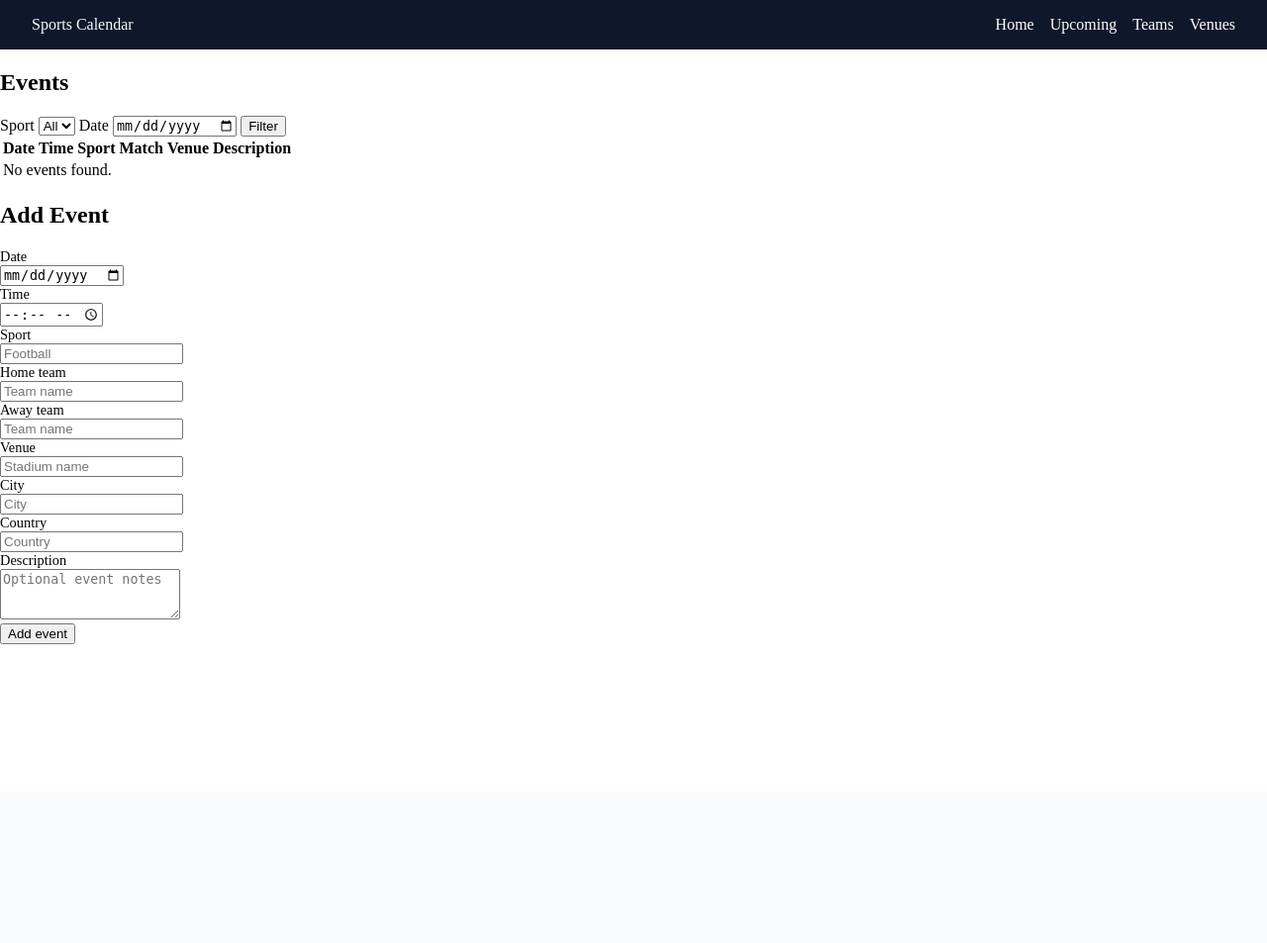
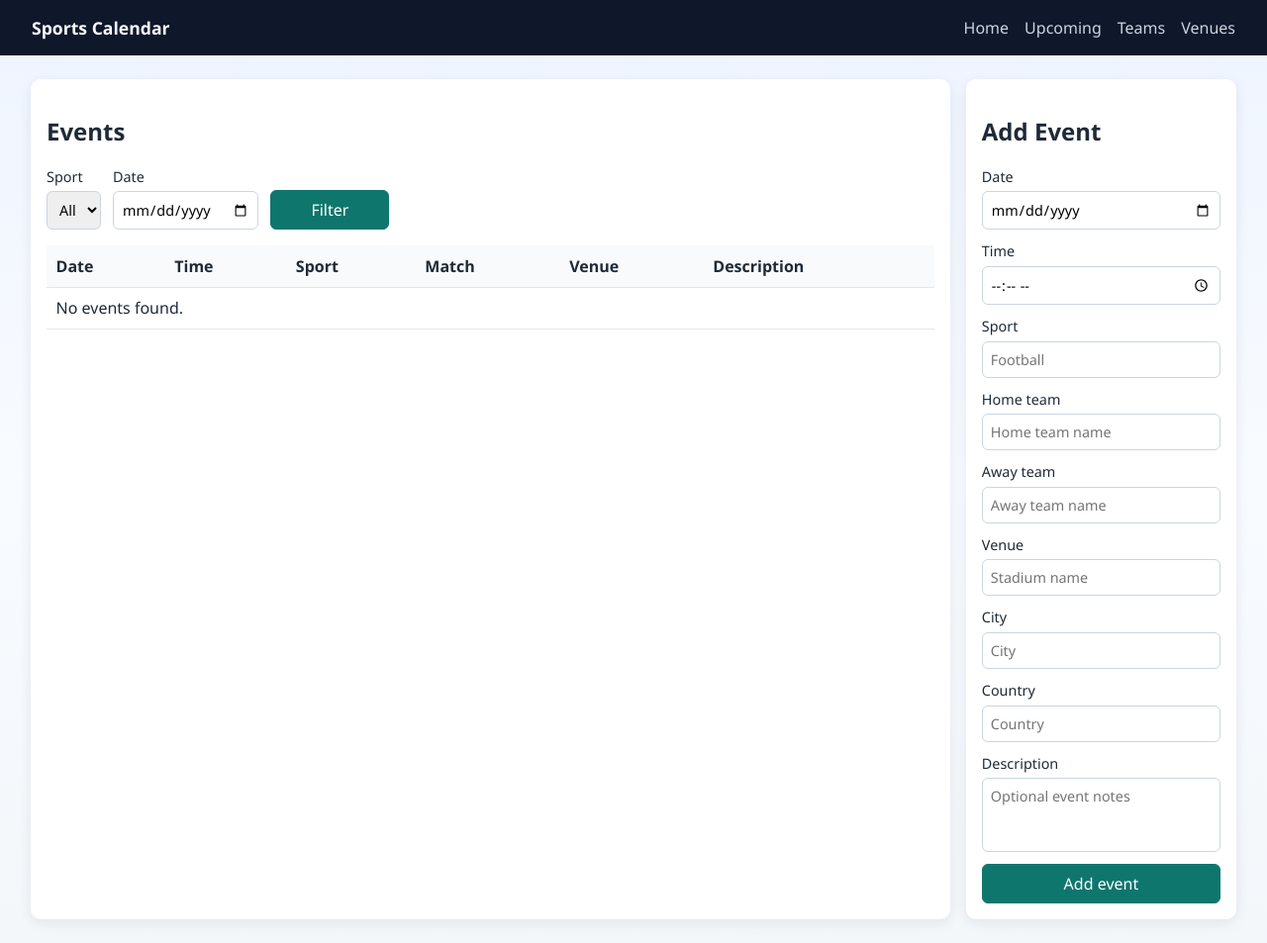
Before and after one commit to damiankantorowski/sports-calendar, a Flask app: page / in a window 1280 px wide. Shown: the whole page at 99% size. Before the commit the page ends 651 px from the top, so only its background shows below. Run offline with Flask 3, Linux system fonts and the light colour scheme; data that the repository does not hold is empty; some libraries are stand-ins or nearby versions.

Commit message:
Add styling for event list and form

```diff
--- a/static/style.css
+++ b/static/style.css
@@ -4,6 +4,9 @@
 
 body {
     margin: 0;
+    font-family: "Segoe UI", Tahoma, Geneva, Verdana, sans-serif;
+    color: #1f2a37;
+    background: linear-gradient(180deg, #eef4ff 0%, #f8fbff 50%, #f3f7fa 100%);
 }
 
 .nav {
@@ -15,6 +18,11 @@ body {
     color: #f8fafc;
 }
 
+.nav .brand {
+    font-size: 1.1rem;
+    font-weight: 700;
+}
+
 .nav ul {
     list-style: none;
     display: flex;
@@ -24,13 +32,115 @@ body {
 }
 
 .nav a {
-    color: #ffffff;
+    color: #cbd5e1;
     text-decoration: none;
 }
 
+.nav a:hover {
+    color: #ffffff;
+}
+
+.container {
+    max-width: 1250px;
+    margin: 1.5rem auto;
+    padding: 0 1rem;
+    display: grid;
+    grid-template-columns: 3.4fr 1fr;
+    gap: 1rem;
+}
+
+.panel {
+    background: #ffffff;
+    border-radius: 10px;
+    box-shadow: 0 4px 14px rgba(15, 23, 42, 0.08);
+    padding: 1rem;
+    overflow-x: auto;
+}
+
+.filters {
+    display: flex;
+    flex-wrap: wrap;
+    align-items: flex-end;
+    gap: 0.75rem;
+    margin-bottom: 1rem;
+}
+
+.filters button {
+    min-width: 120px;
+}
+
+.filters label,
 .event-form label {
     display: flex;
     flex-direction: column;
     font-size: 0.9rem;
     gap: 0.35rem;
 }
+
+input,
+select,
+textarea,
+button {
+    font: inherit;
+    padding: 0.5rem;
+    border-radius: 6px;
+    border: 1px solid #cbd5e1;
+}
+
+button {
+    cursor: pointer;
+    background: #0f766e;
+    color: #ffffff;
+    border-color: #0f766e;
+}
+
+button:hover {
+    background: #0d6660;
+}
+
+table {
+    width: 100%;
+    border-collapse: collapse;
+}
+
+th,
+td {
+    border-bottom: 1px solid #e2e8f0;
+    padding: 0.6rem;
+    text-align: left;
+    vertical-align: top;
+}
+
+th {
+    background: #f8fafc;
+}
+
+.message {
+    background: #ceddff;
+    color: #000000;
+    padding: 0.6rem;
+    border-radius: 6px;
+}
+
+.event-form {
+    display: grid;
+    gap: 0.75rem;
+}
+
+.event-form textarea {
+    resize: none;
+}
+
+@media (max-width: 900px) {
+    .container {
+        grid-template-columns: 1fr;
+    }
+
+    .nav {
+        width: 100%;
+        padding: 1rem;
+        flex-direction: column;
+        gap: 0.75rem;
+        align-items: flex-start;
+    }
+}
--- a/templates/index.html
+++ b/templates/index.html
@@ -80,24 +80,16 @@
         <section class="panel">
             <h2>Add Event</h2>
             <form method="post" action="{{ url_for('create_event_from_form') }}" class="event-form">
-                <label>Date</label>
-                <input type="date" name="event_date" required><br>
-                <label>Time</label>
-                <input type="time" name="event_time" required><br>
-                <label>Sport</label>
-                <input type="text" name="sport" placeholder="Football" required><br>
-                <label>Home team</label>
-                <input type="text" name="home_team" placeholder="Team name" required><br>
-                <label>Away team</label>
-                <input type="text" name="away_team" placeholder="Team name" required><br>
-                <label>Venue</label>
-                <input type="text" name="venue_name" placeholder="Stadium name"><br>
-                <label>City</label>
-                <input type="text" name="venue_city" placeholder="City"><br>
-                <label>Country</label>
-                <input type="text" name="venue_country" placeholder="Country"><br>
-                <label>Description</label>
-                <textarea name="description" rows="3" placeholder="Optional event notes"></textarea><br>
+                <label>Date<input type="date" name="event_date" required></label>
+                <label>Time<input type="time" name="event_time" required></label>
+                <label>Sport<input type="text" name="sport" placeholder="Football" required></label>
+                <label>Home team<input type="text" name="home_team" placeholder="Home team name" required></label>
+                <label>Away team<input type="text" name="away_team" placeholder="Away team name" required></label>
+                <label>Venue<input type="text" name="venue_name" placeholder="Stadium name"></label>
+                <label>City<input type="text" name="venue_city" placeholder="City"></label>
+                <label>Country<input type="text" name="venue_country" placeholder="Country"></label>
+                <label>Description<textarea name="description" rows="3"
+                        placeholder="Optional event notes"></textarea></label>
                 <button type="submit">Add event</button>
             </form>
         </section>
```
